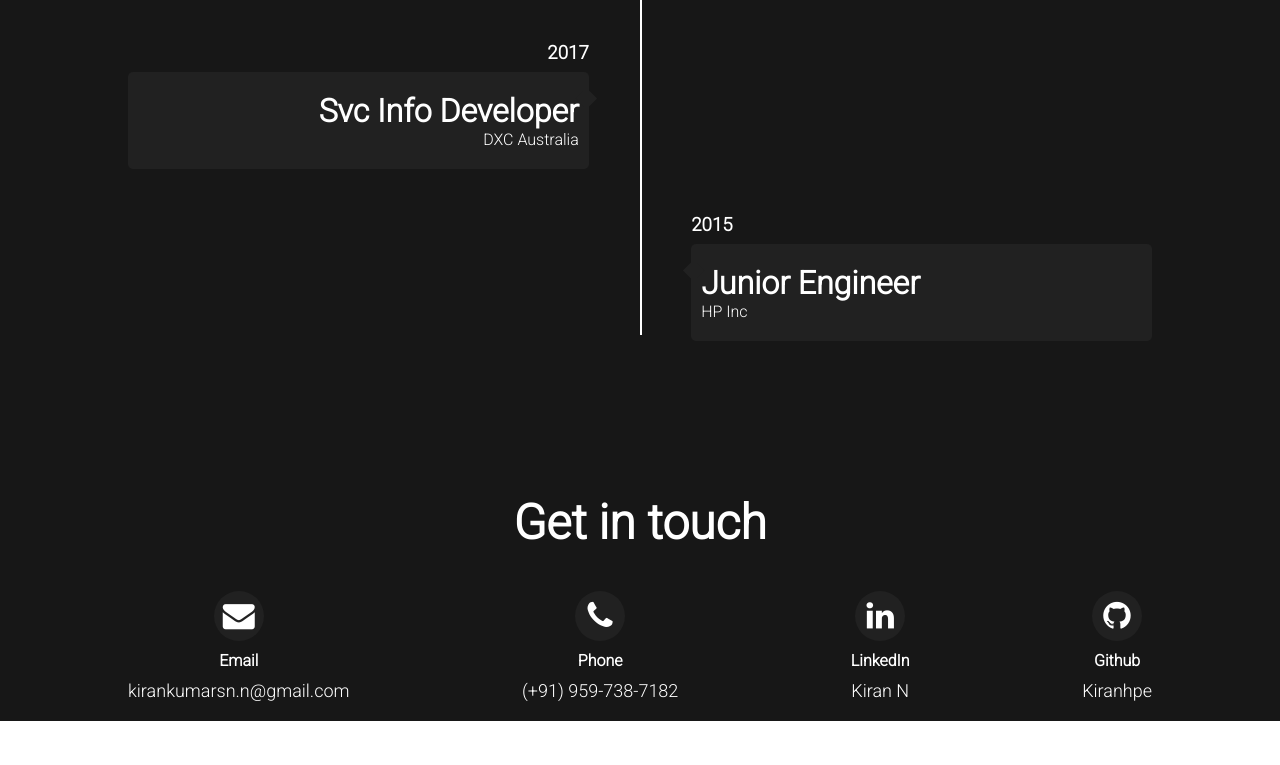
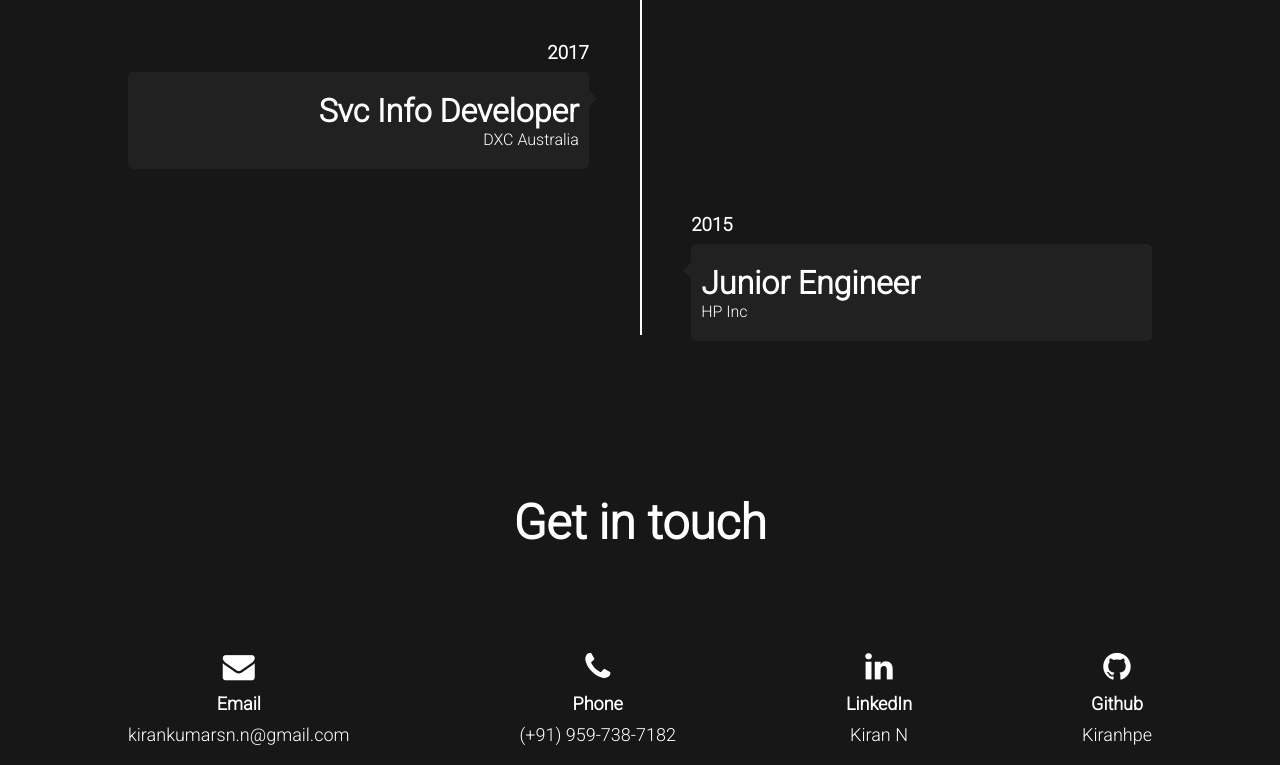
Before and after one commit to kiranhpe/portfolio, a website: page index.html in a window 1280 px wide. Shown: the part 2315-3080 px from the top of the page. Before the commit the page ends 3036 px from the top, so only its background shows below. Drawn offline with Linux system fonts and the light colour scheme.

Commit message:
contact link fix

```diff
--- a/assets/scss/index.scss
+++ b/assets/scss/index.scss
@@ -142,22 +142,13 @@ html {
         margin-top: 100px;
         li {
             position: relative;
-            div {
-                width: 50px;
-                height: 50px;
-                background: $color-black-2;
-                left:50%;
-                top:-60px;
-                position: absolute;
-                transform: translateX(-50%);
-                border-radius: 50%;
-                display: flex;
-                justify-content: center;
-                align-items: center;
+            text-align: center;
+
                 i {
                     font-size: 32px;
+                    margin-bottom: 10px;
                 }
-            }
+
             a {
                 font-size: 18px;
                 font-weight: 400;
@@ -186,10 +177,10 @@ html {
        display: flex;
        flex-direction: row;
        justify-content: space-between;
-       padding: 50px;
+       padding: 50px 0px;
        width: 100%;
        .service {
-           padding: 50px ;
+           padding: 50px;
            height: 241px;
            width: 350px;
            position: relative;
@@ -411,6 +402,10 @@ html {
               transform: rotate(45deg);
 
           }
+          &:hover {
+            cursor: pointer;
+            filter: brightness(2);
+        }
         }
     }
 
@@ -466,9 +461,10 @@ html {
             padding: 0 24px;
             li {
                 margin-bottom: 20px;
-                p, a {
+                p, span{
                     display: none;
                 }
+
             }
         }
     }
--- a/index.html
+++ b/index.html
@@ -180,25 +180,29 @@
                 <h2>Get in touch</h2>
                 <ul>
                     <li>
-                        <div><i class="fa fa-envelope fa" aria-hidden="true"></i>
-                        </div>
-                        <p class="type">Email</p>
-                        <a href="mailto:kirankumarsn.n@gmail.com">kirankumarsn.n@gmail.com</a>
+                        <a href="mailto:kirankumarsn.n@gmail.com">
+                            <i class="fa fa-envelope fa" aria-hidden="true"></i>
+                            <p class="type">Email</p>
+                            <span>kirankumarsn.n@gmail.com</span>
+                        </a>
                     </li>
-                    <li>
-                        <div><i class="fa fa-phone fa" aria-hidden="true"></i></div>
-                        <p class="type">Phone</p>
-                        <a href="tel:+919597387182">(+91) 959-738-7182</a>
+                    <li> <a href="tel:+919597387182">
+                            <i class="fa fa-phone fa" aria-hidden="true"></i>
+                            <p class="type">Phone</p>
+                            <span>(+91) 959-738-7182</span>
+                        </a>
                     </li>
-                    <li>
-                        <div><i class="fa fa-linkedin fa" aria-hidden="true"></i></div>
-                        <p class="type">LinkedIn</p>
-                        <a href="http://www.linkedin.com/in/kirann1994|">Kiran N</a>
+                    <li><a href="https://www.linkedin.com/in/kirann1994/">
+                            <i class="fa fa-linkedin fa" aria-hidden="true"></i>
+                            <p class="type">LinkedIn</p>
+                            <span>Kiran N</span>
+                        </a>
                     </li>
-                    <li>
-                        <div><i class="fa fa-github fa" aria-hidden="true"></i></div>
-                        <p class="type">Github</p>
-                        <a href="https://github.com/kiranhpe">Kiranhpe</a>
+                    <li><a href="https://github.com/kiranhpe">
+                            <i class="fa fa-github fa" aria-hidden="true"></i>
+                            <p class="type">Github</p>
+                            <span>Kiranhpe</span>
+                        </a>
                     </li>
                 </ul>
             </div>
```
Also changed, not shown: dist/css/index.min.css.
